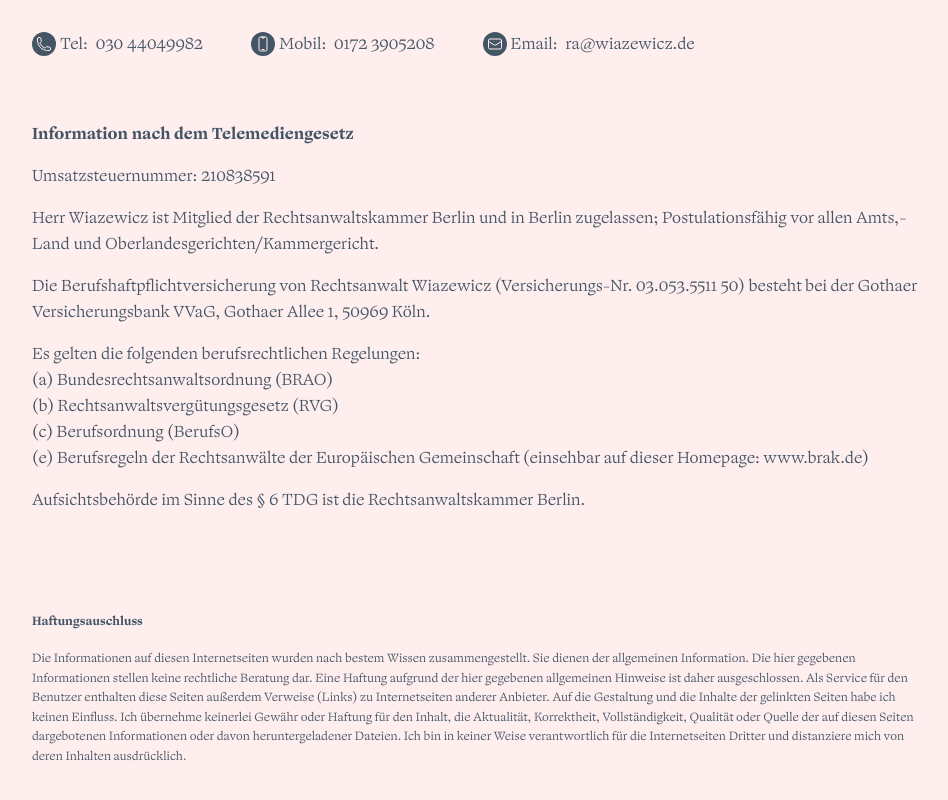
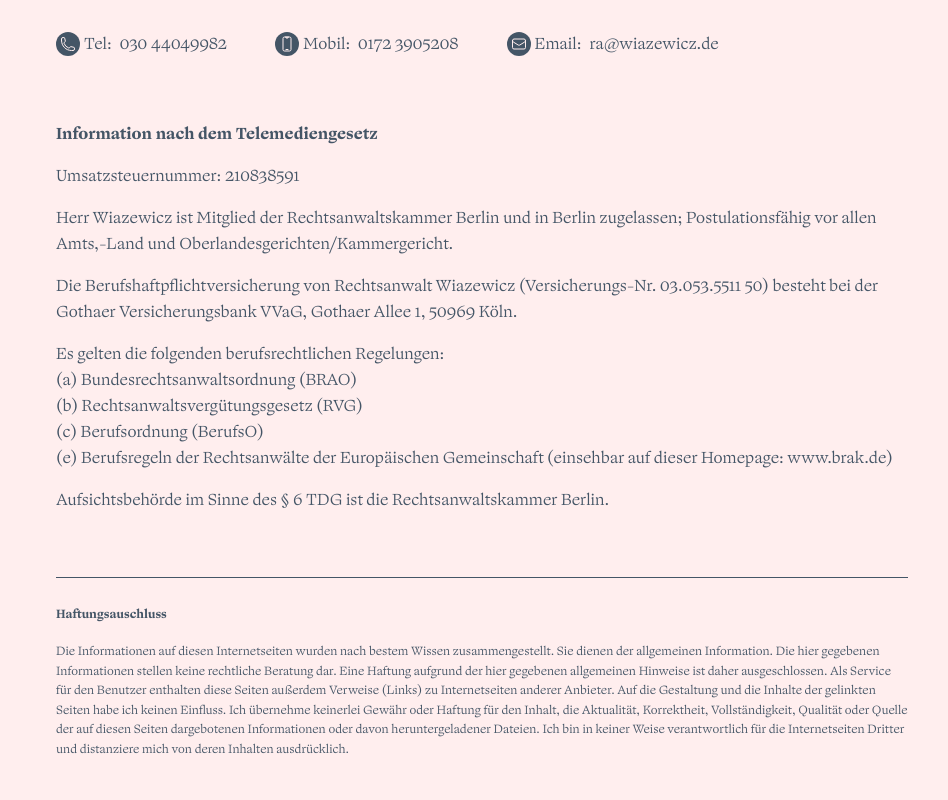
Before and after one commit to dreadbeard11/ra-wiazewicz, a Next.js app: page / in a window 1280 px wide. Shown: the part 894-1694 px from the top of the page, without its empty margins (158-1106 px from the left). Built offline with nearby package versions, Linux system fonts and the light colour scheme.

Commit message:
Update page.tsx

```diff
--- a/src/app/page.tsx
+++ b/src/app/page.tsx
@@ -15,7 +15,7 @@ import { Map } from "@/app/_components/Map";
 export default function Index() {
   return (
     <main>
-       <div className="w-[900px] mx-auto">
+       <div className="max-w-[900px] mx-auto px-6">
       <div className=" logo text-3xl  pt-12 pb-16">
             Rechtsanwalt Wiazewicz
           </div>
@@ -112,7 +112,7 @@ export default function Index() {
               Berlin.
             </p>
           </div>
-          <div className="text-xs leading-loose border-t border-current md:border-none pt-8 pb-40">
+          <div className="text-xs leading-loose border-t border-current pt-6 pb-40">
             <h2 className="pb-4">Haftungsauschluss</h2>
             <p className="leading-relaxed">
             Die Informationen auf diesen Internetseiten wurden nach bestem
```
